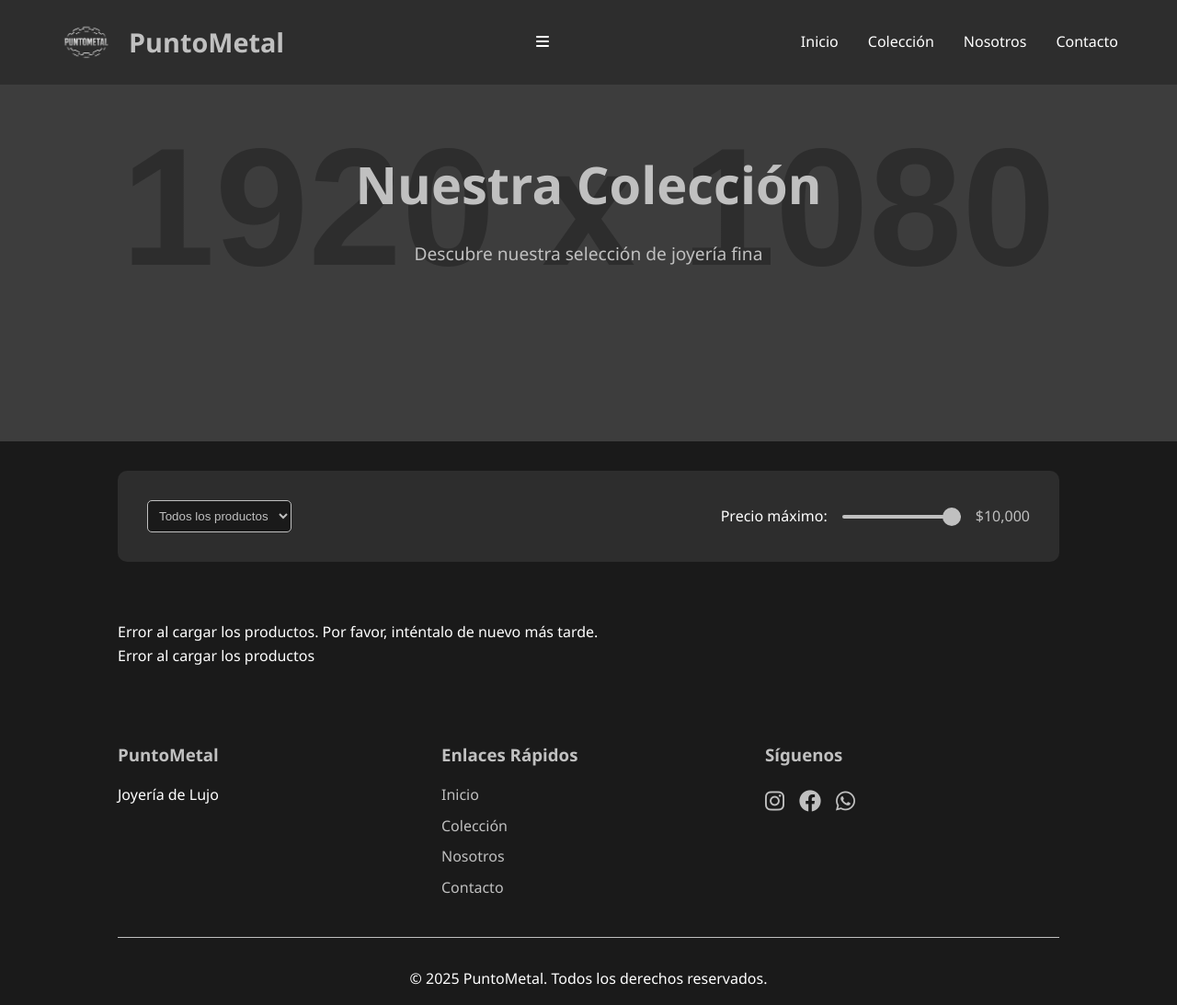
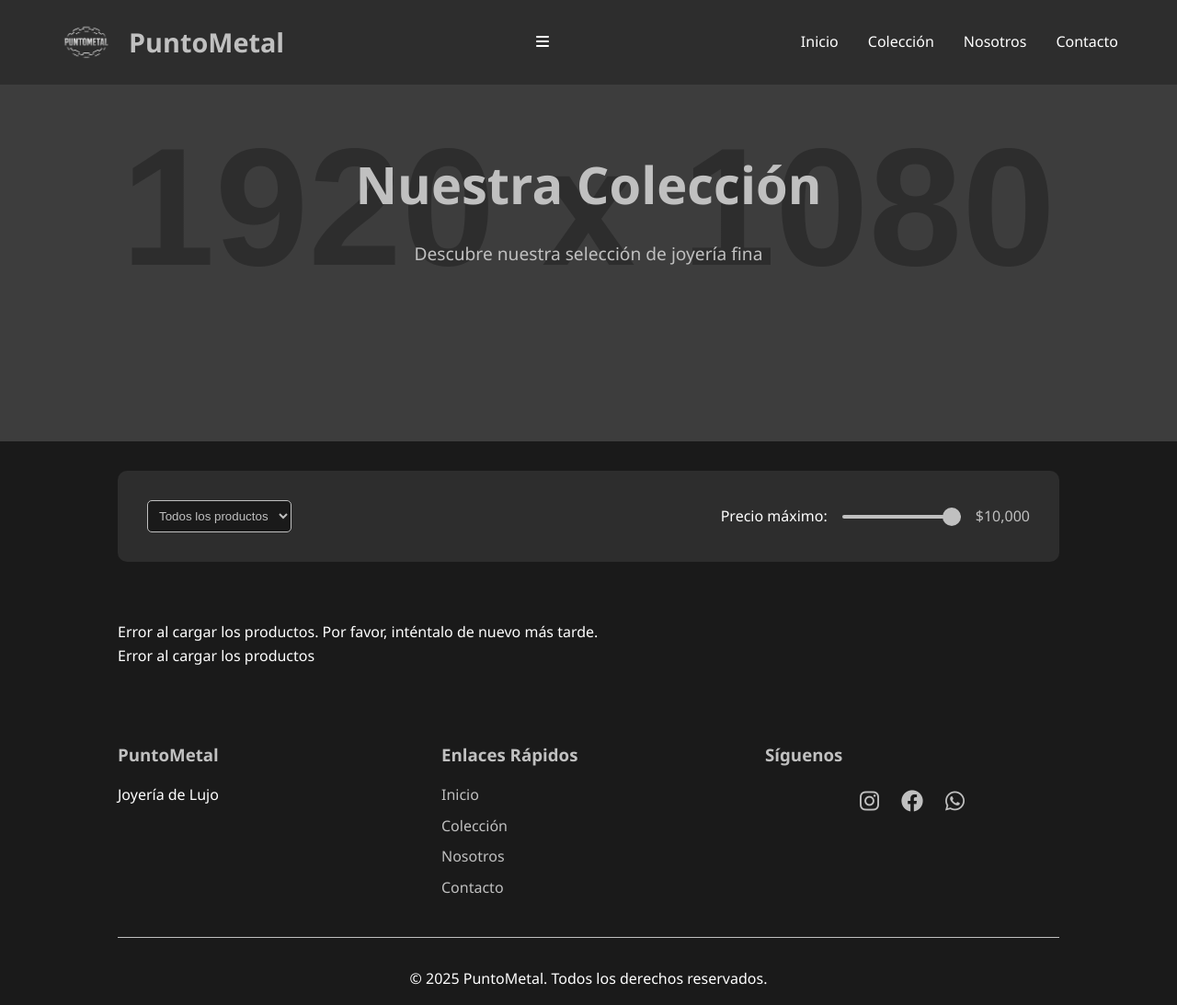
Before and after one commit to Brunosalvatore2604/Punto-Metal, a website: page public/products.html in a window 1280 px wide. Shown: the whole page at 92% size. Drawn offline with Linux system fonts and the light colour scheme; no server answers; placeholder pictures from the web are drawn by us.

Commit message:
bombita fono

```diff
--- a/public/css/style.css
+++ b/public/css/style.css
@@ -682,7 +682,9 @@ footer {
 
 .social-links {
     display: flex;
-    gap: 1rem;
+    justify-content: center;
+    gap: 1.5rem;
+    margin-top: 1rem;
 }
 
 .social-links a {
--- a/public/products.html
+++ b/public/products.html
@@ -77,9 +77,9 @@
             <div class="footer-section">
                 <h3>Síguenos</h3>
                 <div class="social-links">
-                    <a href="#"><i class="fab fa-instagram"></i></a>
+                    <a href="https://www.instagram.com/punto_metal_/"><i class="fab fa-instagram"></i></a>
                     <a href="#"><i class="fab fa-facebook"></i></a>
-                    <a href="#"><i class="fab fa-whatsapp"></i></a>
+                    <a href="https://wa.me/59891821275?text=Hola%20quiero%20más%20info%20sobre%20los%20productos"><i class="fab fa-whatsapp"></i></a>
                 </div>
             </div>
         </div>
```
